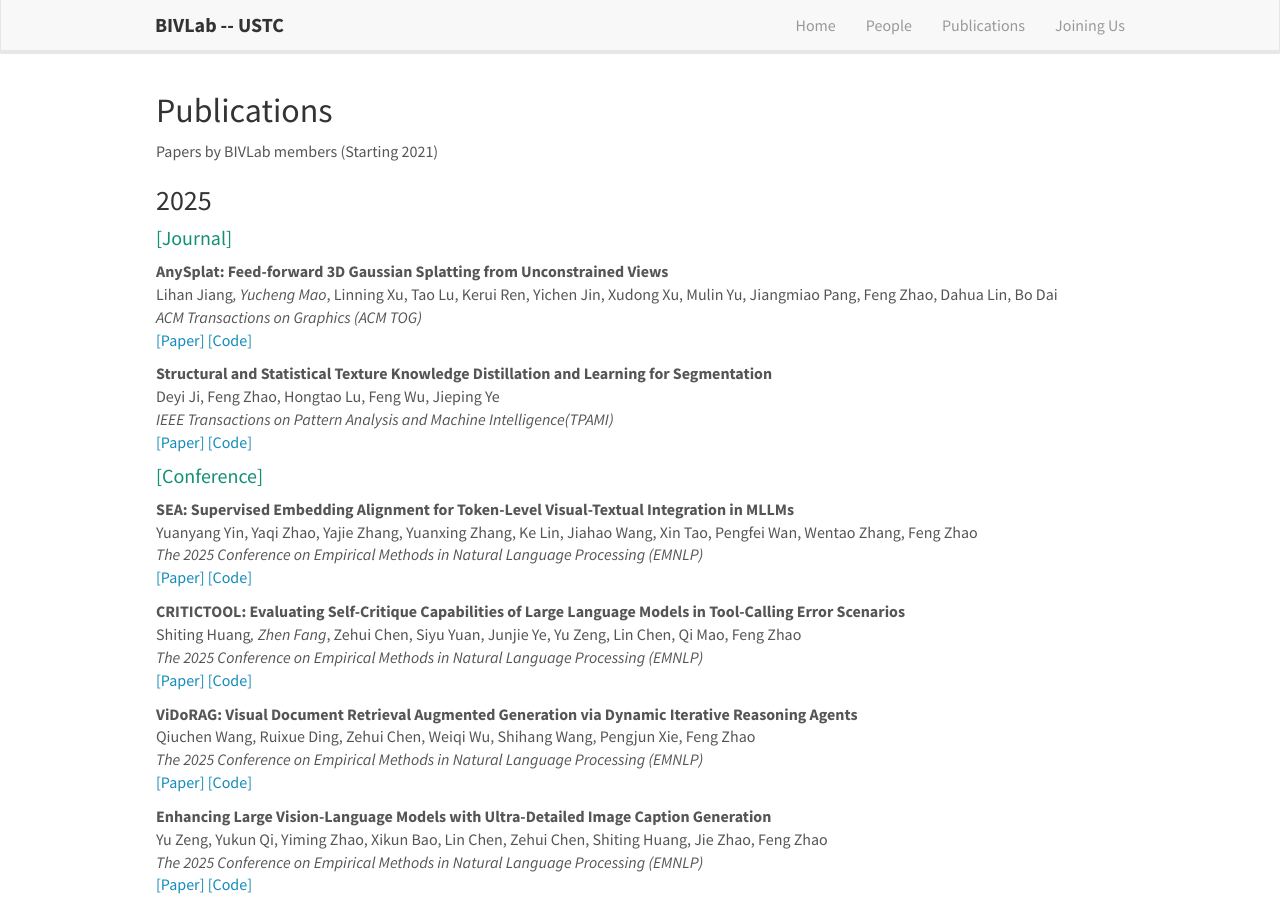
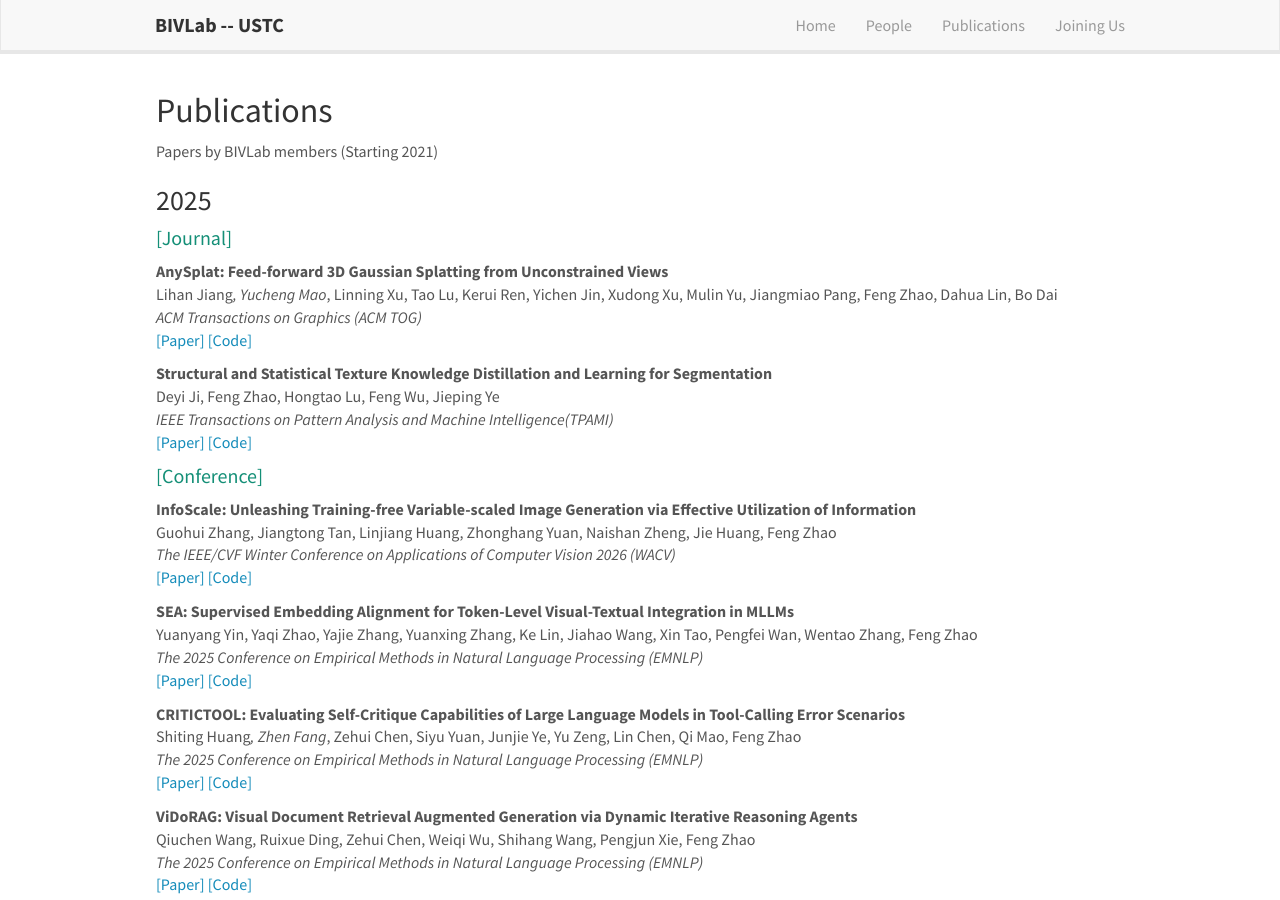
Before and after one commit to bivlab123/bivlab123.github.io, a Jekyll site: the page built from _pages/publications.md, in a window 1280 px wide and 900 px high. Built offline with Jekyll 4.4.1, drawn with Linux system fonts in a browser that asks for light colours; nearby versions of some CDN libraries.

Commit message:
Update publist_2025.yml

```diff
--- a/_data/publist_2025.yml
+++ b/_data/publist_2025.yml
@@ -1,3 +1,15 @@
+- title: "InfoScale: Unleashing Training-free Variable-scaled Image Generation via Effective Utilization of Information"
+  authors: Guohui Zhang, Jiangtong Tan, Linjiang Huang, Zhonghang Yuan, Naishan Zheng, Jie Huang, Feng Zhao
+  venue: "The IEEE/CVF Winter Conference on Applications of Computer Vision 2026 (WACV)"
+  link:
+    url:
+    display: \[Paper\]
+  code:
+    url:
+    display: \[Code\]
+  highlight: 0
+  year: 2025
+
 - title: "SEA: Supervised Embedding Alignment for Token-Level Visual-Textual Integration in MLLMs"
   authors: Yuanyang Yin, Yaqi Zhao, Yajie Zhang, Yuanxing Zhang, Ke Lin, Jiahao Wang, Xin Tao, Pengfei Wan, Wentao Zhang, Feng Zhao
   venue: "The 2025 Conference on Empirical Methods in Natural Language Processing (EMNLP)"
```
